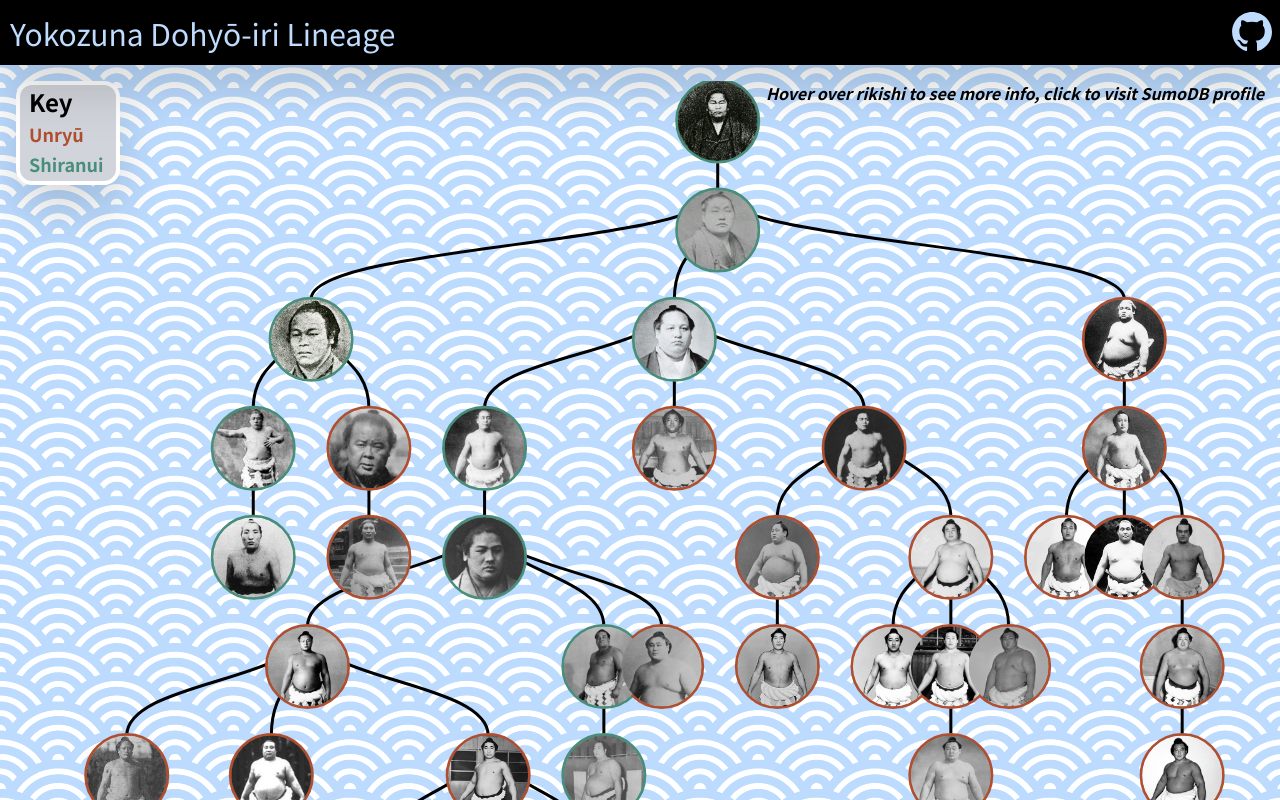
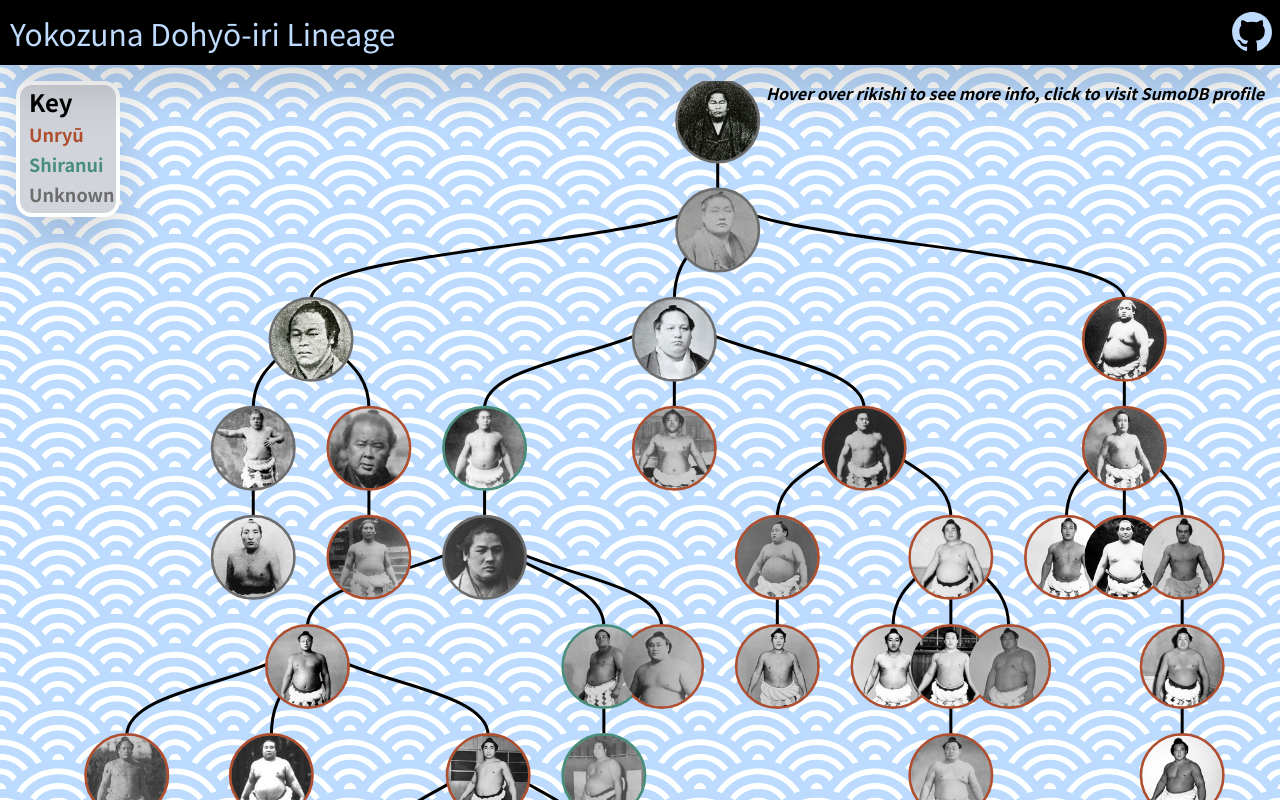
Before and after one commit to bleloch/yokozuna-dohyoiri-lineage, a Svelte app: page / in a window 1280 px wide. Shown: the top 800 px of the page. Built offline with nearby package versions, Linux system fonts and the light colour scheme.

Commit message:
Fix border color to correctly represent rikishi whose style is unknown

```diff
--- a/src/Graph.svelte
+++ b/src/Graph.svelte
@@ -92,7 +92,15 @@
             .attr("r", "41")
             .attr("cx", "0")
             .attr("cy", "40")
-            .style("stroke", d => d.data.style == "Unryū" ? "#af4f30" : "#498e7b")
+            .style("stroke", d => {
+                let borderColor = "#6d6d6d" // default where style is unknown
+                if (d.data.style == "Unryū") {
+                    borderColor = "#af4f30";
+                } else if (d.data.style == "Shiranui") {
+                    borderColor = "#498e7b";
+                }
+                return borderColor;
+            })
             .attr("transform", d => `translate(${d.x},${d.y})`);
 
         // Render tree nodes
@@ -119,7 +127,7 @@
 
 <div class="grid">
     <div class="p-4 col-start-1 row-start-1 drop-shadow-2xl -z-50">
-        <div class="bg-gray-300 w-1/12 h-26 border-solid border-4 border-white pl-2 rounded-2xl">
+        <div class="bg-gray-300 w-1/12 h-34 border-solid border-4 border-white pl-2 rounded-2xl">
             <table>
                 <thead>
                 <tr>
@@ -132,6 +140,9 @@
                 </tr>
                 <tr>
                     <td class="text-lg font-bold color-shiranui">Shiranui</td>
+                </tr>
+                <tr>
+                    <td class="text-lg font-bold color-unknown">Unknown</td>
                 </tr>
                 </tbody>
             </table>
@@ -158,7 +169,11 @@
         color: #498e7b;
     }
 
-    .h-26 {
-        height: 6.5rem;
+    .color-unknown {
+        color: #6d6d6d;
+    }
+
+    .h-34 {
+        height: 8.5rem;
     }
 </style>
```
